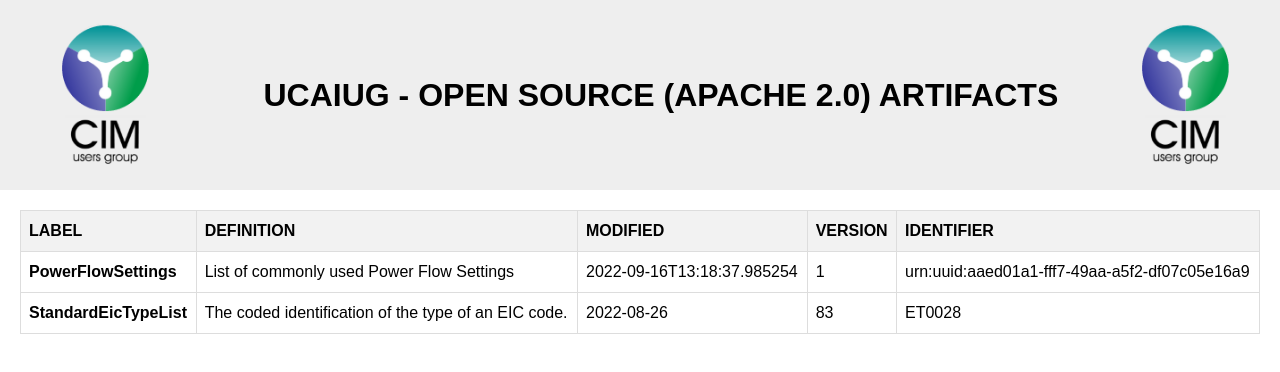
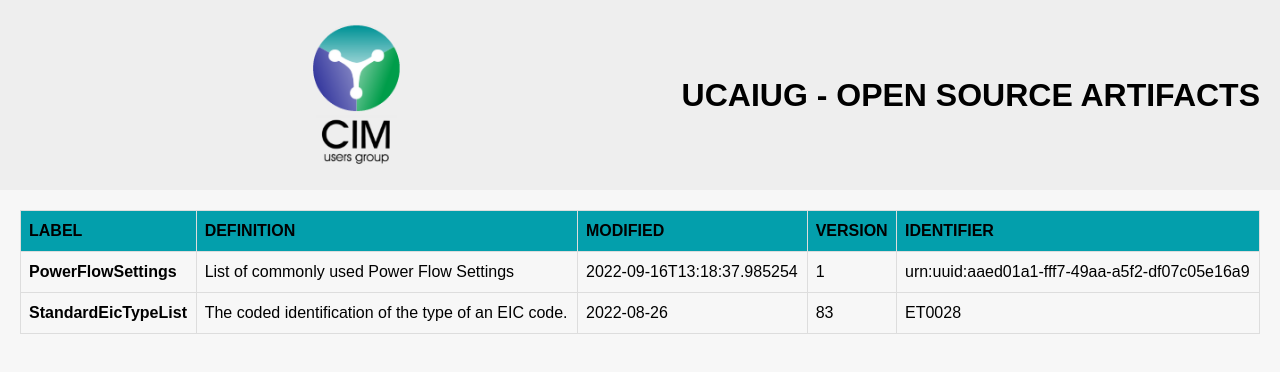
Before and after one commit to cimug-org/artifacts, a plain HTML site: page docs/index.html in a window 1280 px wide. Drawn offline with Linux system fonts and the light colour scheme.

Commit message:
Update index.html

```diff
--- a/docs/index.html
+++ b/docs/index.html
@@ -23,11 +23,11 @@
     <meta name="dc.description" content="This project site is the official UCAIug repository for publically available open source (Apache 2.0) artifacts.">
     <meta name="dc.subject" content="IEC, CIM, RDFS, RDF, XSD, JSON, schemas, standards, profiles">
     <style>
-           body {
+      body {
         font-family: Arial, sans-serif;
         margin: 0;
         padding: 0;
-        background-color: #fff;
+        background-color: #f7f7f7;
         color: #000;
       }
       header {
@@ -72,7 +72,7 @@
         text-align: left;
       }
       th {
-        background-color: #f2f2f2;
+        background-color: #039FAC;
         font-weight: bold;
         text-transform: uppercase;
       }
@@ -88,14 +88,11 @@
   </head>
   <body>
     <header>
+      <div></div>
       <a href="https://github.com/cimug-org/utf" target="_blank">
         <img src="images/cimug-logo.png" alt="CIM Users Group Logo">
       </a>
-      <div></div>
-      <h1>UCAIug - Open Source (Apache 2.0) Artifacts</h1>
-      <a href="https://github.com/cimug-org/utf" target="_blank">
-        <img src="images/cimug-logo.png" alt="CIM Users Group Logo">
-      </a>
+      <h1>UCAIug - Open Source Artifacts</h1>
     </header>
     <main>
       <table>
```
